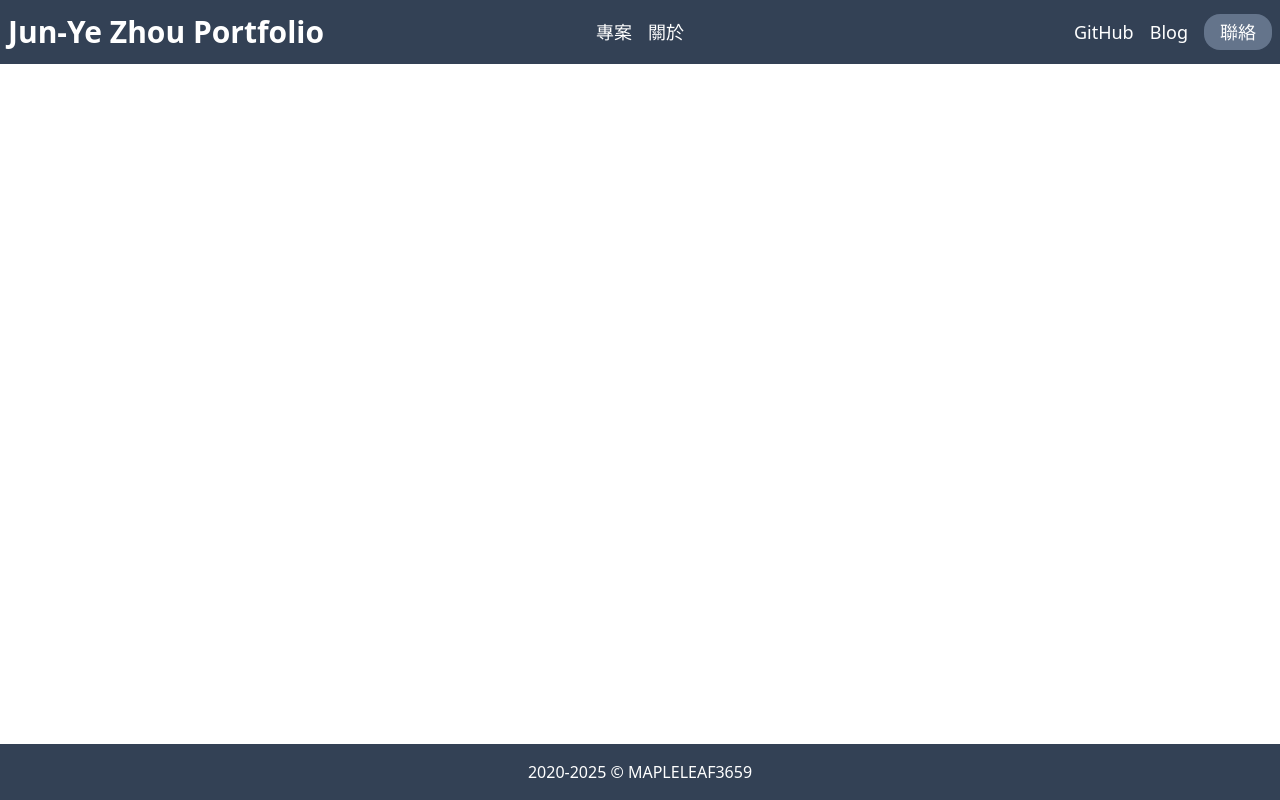
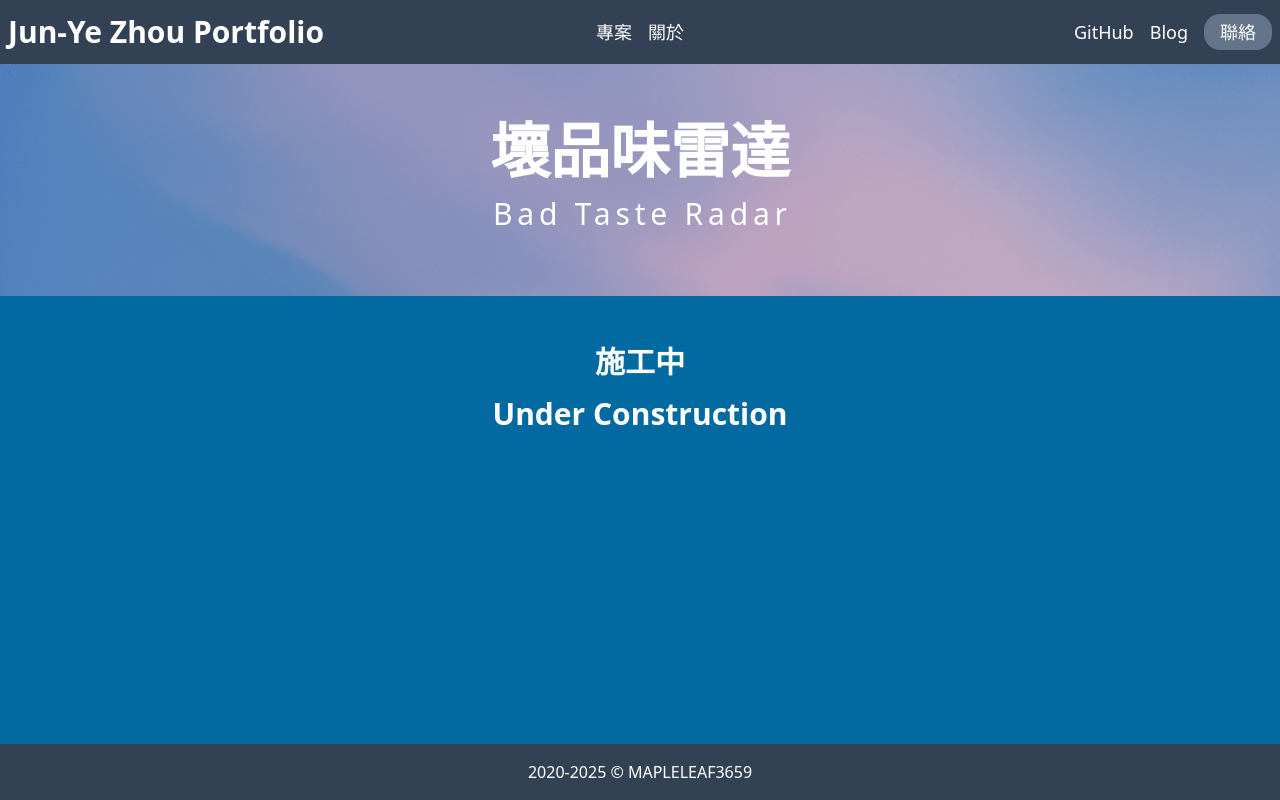
Before and after one commit to MAPLELEAF3659/portfolio, a Nuxt app: page /projects/bad_taste_radar in a window 1280 px wide. Shown: the top 800 px of the page. Built offline with nearby package versions, Linux system fonts and the light colour scheme.

Commit message:
Add other projects(WIP)

```diff
--- /dev/null
+++ b/pages/projects/bad_taste_radar.vue
@@ -0,0 +1,20 @@
+<!-- eslint-disable vue/first-attribute-linebreak -->
+<template>
+    <div class="project-detail">
+        <SectSubHeader title="壞品味雷達" title-alt="Bad Taste Radar" />
+        <div class="container mx-auto py-8 sm:py-12 min-h-svh">
+            <div class="grid grid-cols-6 gap-4 items-center mx-4 lg:mx-32 xl:mx-48">
+                <h1 class="col-span-6 text-title text-center">施工中</h1>
+                <h1 class="col-span-6 text-title text-center">Under Construction</h1>
+            </div>
+        </div>
+    </div>
+</template>
+
+<script setup lang="ts">
+import SectSubHeader from '~/components/sectSubHeader.vue'
+// import CompKeywords from '~/components/projects/compKeywords.vue';
+// import CompTitleWithDesc from '~/components/compTitleWithDesc.vue';
+// import CompImgWithCaption from '~/components/compImgWithCaption.vue';
+// import BoxYouTube from '~/components/boxYouTube.vue';
+</script>
--- /dev/null
+++ b/pages/projects/cut_the_crap_studio.vue
@@ -0,0 +1,20 @@
+<!-- eslint-disable vue/first-attribute-linebreak -->
+<template>
+    <div class="project-detail">
+        <SectSubHeader title="廢話少說工作室 官網" title-alt="CtC! Studio" />
+        <div class="container mx-auto py-8 sm:py-12 min-h-svh">
+            <div class="grid grid-cols-6 gap-4 items-center mx-4 lg:mx-32 xl:mx-48">
+                <h1 class="col-span-6 text-title text-center">施工中</h1>
+                <h1 class="col-span-6 text-title text-center">Under Construction</h1>
+            </div>
+        </div>
+    </div>
+</template>
+
+<script setup lang="ts">
+import SectSubHeader from '~/components/sectSubHeader.vue'
+// import CompKeywords from '~/components/projects/compKeywords.vue';
+// import CompTitleWithDesc from '~/components/compTitleWithDesc.vue';
+// import CompImgWithCaption from '~/components/compImgWithCaption.vue';
+// import BoxYouTube from '~/components/boxYouTube.vue';
+</script>
--- a/pages/projects/index.vue
+++ b/pages/projects/index.vue
@@ -82,13 +82,13 @@ const projectItemsFeatured = [
 
 const projectItemsOther = [
     {
-        title: "疫手掌握NullTac",
+        title: "疫手掌握 NullTac",
         desc: "結合Leap Motion的非接觸式電梯按鈕介面",
         tags: ["Leap Motion Controller", "Unity"],
         imgUrl: "/images/projects/nulltac/preview.png",
         url: "/projects/nulltac"
     }, {
-        title: "The Controlled演控人生",
+        title: "演控人生 The Controlled",
         desc: "社交軟體演算法模擬2D遊戲",
         tags: ["模擬", "Unity"],
         special: "2023 放視大賞．PC與主機遊戲組 入圍",
@@ -103,7 +103,7 @@ const projectItemsOther = [
         url: "/projects/ntut_lion_revenge"
     },
     {
-        title: "Bad Taste Radar",
+        title: "壞品味雷達 Bad Taste Radar",
         desc: "以網路爬蟲獲取各大美食網站評分，並分析評價的地雷程度(可信度)",
         tags: ["網站", "網路爬蟲", "Blazer", "Firebase"],
         imgUrl: "/images/projects/bad_taste_radar/preview.png",
--- /dev/null
+++ b/pages/projects/ntut_lion_revenge.vue
@@ -0,0 +1,20 @@
+<!-- eslint-disable vue/first-attribute-linebreak -->
+<template>
+    <div class="project-detail">
+        <SectSubHeader title="北科Lion的逆襲"/>
+        <div class="container mx-auto py-8 sm:py-12 min-h-svh">
+            <div class="grid grid-cols-6 gap-4 items-center mx-4 lg:mx-32 xl:mx-48">
+                <h1 class="col-span-6 text-title text-center">施工中</h1>
+                <h1 class="col-span-6 text-title text-center">Under Construction</h1>
+            </div>
+        </div>
+    </div>
+</template>
+
+<script setup lang="ts">
+import SectSubHeader from '~/components/sectSubHeader.vue'
+// import CompKeywords from '~/components/projects/compKeywords.vue';
+// import CompTitleWithDesc from '~/components/compTitleWithDesc.vue';
+// import CompImgWithCaption from '~/components/compImgWithCaption.vue';
+// import BoxYouTube from '~/components/boxYouTube.vue';
+</script>
--- /dev/null
+++ b/pages/projects/nulltac.vue
@@ -0,0 +1,20 @@
+<!-- eslint-disable vue/first-attribute-linebreak -->
+<template>
+    <div class="project-detail">
+        <SectSubHeader title="疫手掌握" title-alt="NullTac" />
+        <div class="container mx-auto py-8 sm:py-12 min-h-svh">
+            <div class="grid grid-cols-6 gap-4 items-center mx-4 lg:mx-32 xl:mx-48">
+                <h1 class="col-span-6 text-title text-center">施工中</h1>
+                <h1 class="col-span-6 text-title text-center">Under Construction</h1>
+            </div>
+        </div>
+    </div>
+</template>
+
+<script setup lang="ts">
+import SectSubHeader from '~/components/sectSubHeader.vue'
+// import CompKeywords from '~/components/projects/compKeywords.vue';
+// import CompTitleWithDesc from '~/components/compTitleWithDesc.vue';
+// import CompImgWithCaption from '~/components/compImgWithCaption.vue';
+// import BoxYouTube from '~/components/boxYouTube.vue';
+</script>
--- /dev/null
+++ b/pages/projects/the_controlled.vue
@@ -0,0 +1,20 @@
+<!-- eslint-disable vue/first-attribute-linebreak -->
+<template>
+    <div class="project-detail">
+        <SectSubHeader title="演控人生 The Controlled" title-alt="2023 放視大賞．PC與主機遊戲組 入圍" />
+        <div class="container mx-auto py-8 sm:py-12 min-h-svh">
+            <div class="grid grid-cols-6 gap-4 items-center mx-4 lg:mx-32 xl:mx-48">
+                <h1 class="col-span-6 text-title text-center">施工中</h1>
+                <h1 class="col-span-6 text-title text-center">Under Construction</h1>
+            </div>
+        </div>
+    </div>
+</template>
+
+<script setup lang="ts">
+import SectSubHeader from '~/components/sectSubHeader.vue'
+// import CompKeywords from '~/components/projects/compKeywords.vue';
+// import CompTitleWithDesc from '~/components/compTitleWithDesc.vue';
+// import CompImgWithCaption from '~/components/compImgWithCaption.vue';
+// import BoxYouTube from '~/components/boxYouTube.vue';
+</script>
```
